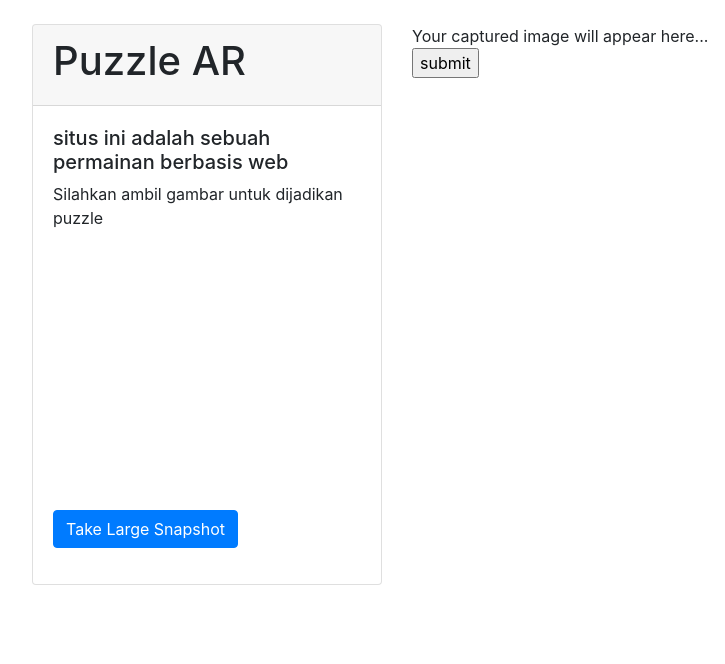
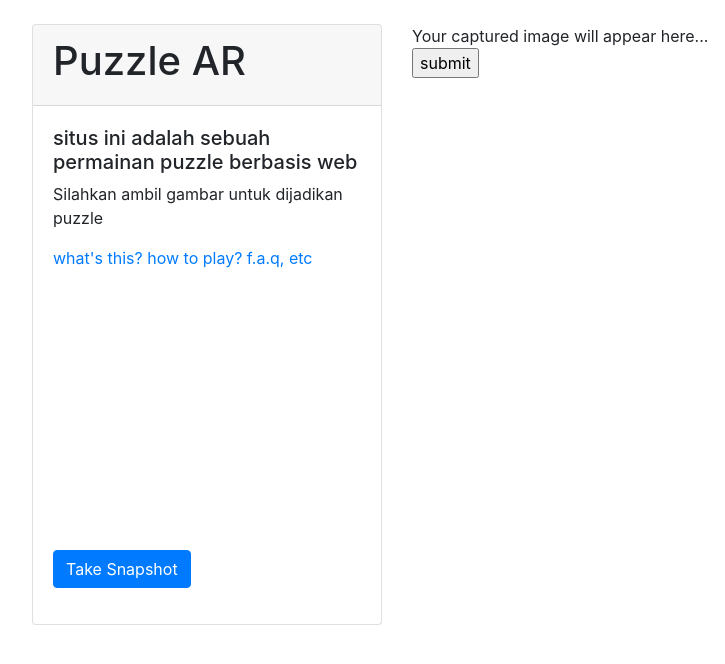
Before and after one commit to RifqiSambas/puzzle-ar, a CodeIgniter app: page /database/ in a window 1280 px wide. Shown: the top 664 px of the page, without its empty margins (53-778 px from the left). Run offline with CodeIgniter, Linux system fonts and the light colour scheme.

Commit message:
cleaning code

```diff
--- a/application/views/form.php
+++ b/application/views/form.php
@@ -6,12 +6,13 @@
 					<h1>Puzzle AR</h1>
 				</div>
 				<div class="card-body">
-					<h5>situs ini adalah sebuah permainan berbasis web</h5>
+					<h5>situs ini adalah sebuah permainan puzzle berbasis web</h5>
 					<p>Silahkan ambil gambar untuk dijadikan puzzle</p>
+					<p><a href="">what's this? how to play? f.a.q, etc</a></p>
 					<div id="my_camera"></div>
 					<br>
 					<?= form_open_multipart('site/upload') ?>
-					<input class="btn btn-primary" type=button value="Take Large Snapshot" onClick="take_snapshot()">
+					<input class="btn btn-primary" type=button value="Take Snapshot" onClick="take_snapshot()">
 				</div>
 			</div>
 		</div>
@@ -25,36 +26,22 @@
 </section>
 
 
-<!-- First, include the Webcam.js JavaScript Library -->
 <script src="<?= base_url('assets/js/webcam.min.js') ?>"></script>
-<!-- Configure a few settings and attach camera -->
-<script language="JavaScript">
+<script>
 	Webcam.set({
-		// live preview size
 		width: 320,
 		height: 240,
-
-		// device capture size
 		dest_width: 640,
 		dest_height: 480,
-
-		// final cropped size
 		crop_width: 480,
 		crop_height: 480,
-
-		// format and quality
-		image_format: 'jpeg',
-		jpeg_quality: 90
+		image_format: 'png',
 	});
 
 	Webcam.attach('#my_camera');
-</script>
-<!-- Code to handle taking the snapshot and displaying it locally -->
-<script language="JavaScript">
+
 	function take_snapshot() {
-		// take snapshot and get image data
 		Webcam.snap(function(data_uri) {
-			// display results in page
 			document.getElementById('image-tag').value = data_uri;
 			document.getElementById('results').innerHTML =
 				'<h2>Here is your large image:</h2>' +
```
Also changed, not shown: assets/uploads/model.png (deleted).
